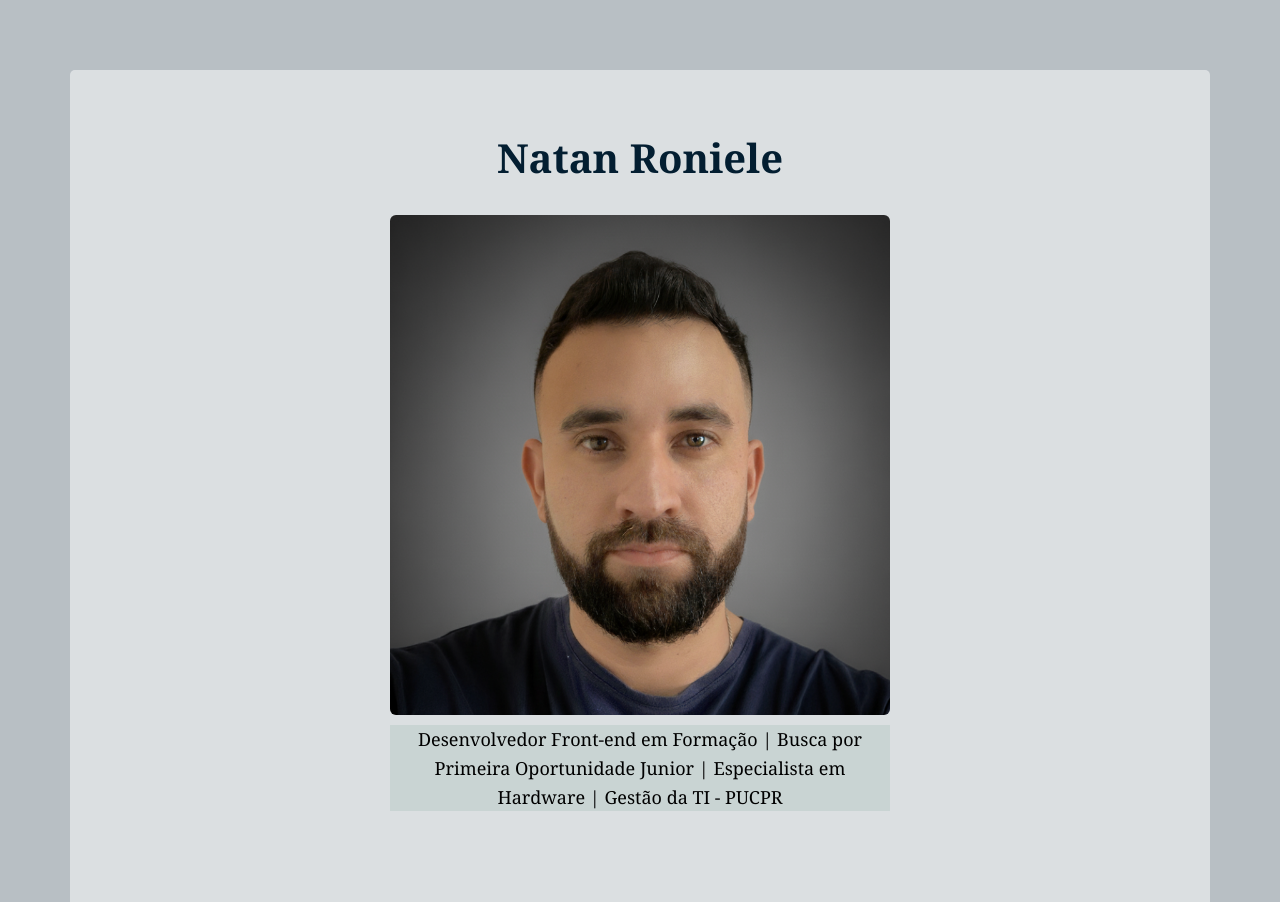
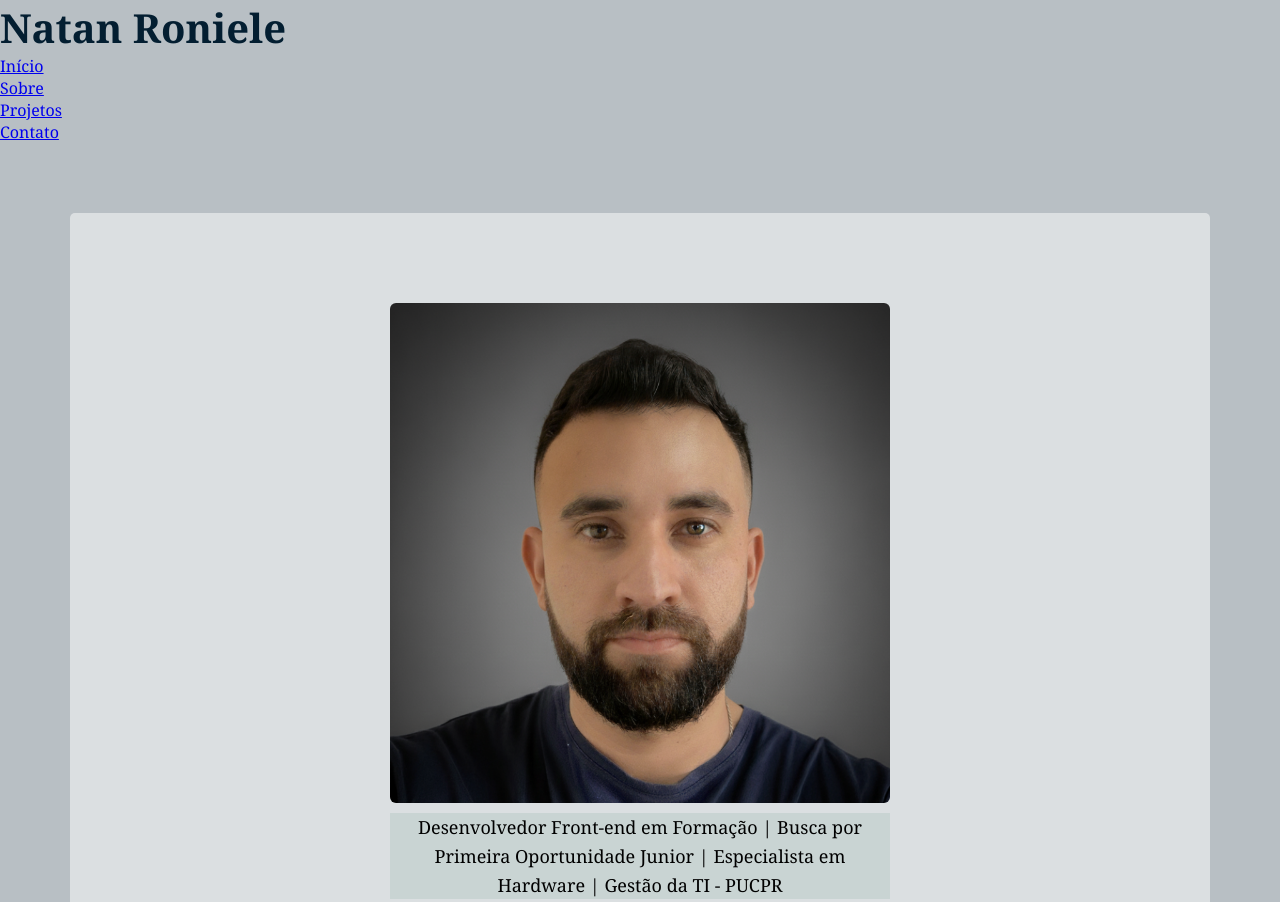
Before and after one commit to nathannrss/About-Me, a plain HTML site: page index.html in a window 1280 px wide. Shown: the top 902 px of the page. Drawn offline with Linux system fonts and the light colour scheme.

Commit message:
Update index.html

```diff
--- a/index.html
+++ b/index.html
@@ -12,8 +12,18 @@
 </head>
 
 <body>
+    <header>
+        <nav class="buttons">
+             <h1 class="profile-name">Natan Roniele</h1>
+            <ul>
+                <li><a href="/index.html">Início</a></li>
+                <li><a href="#">Sobre</a></li>
+                <li><a href="#">Projetos</a></li>
+                <li><a href="#">Contato</a></li>
+            </ul>
+        </nav>
+    </header>
     <div class="container">
-        <h1 class="profile-name">Natan Roniele</h1>
         <div class="image-px">
             <img src="/assets/images/natan.PNG" alt="Image, Natan Roniele">
         </div>
```
